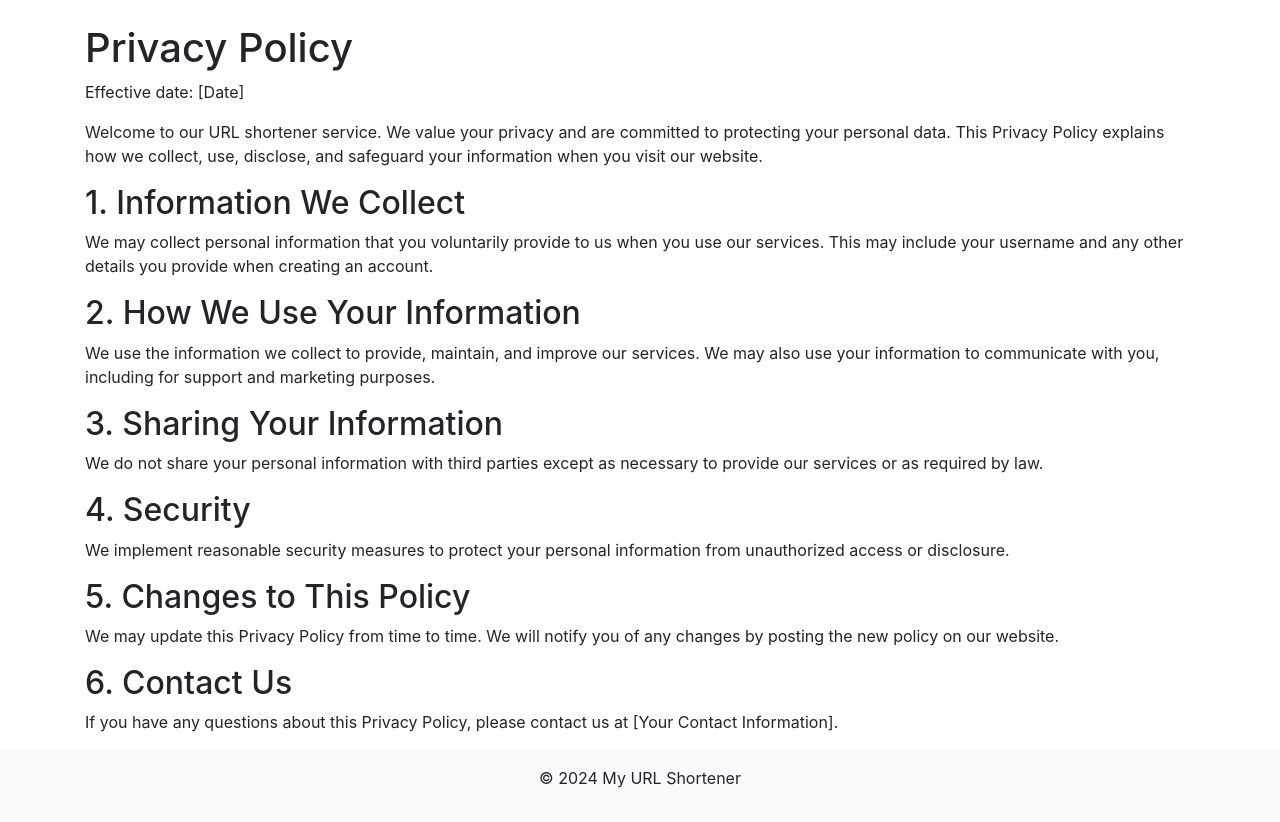
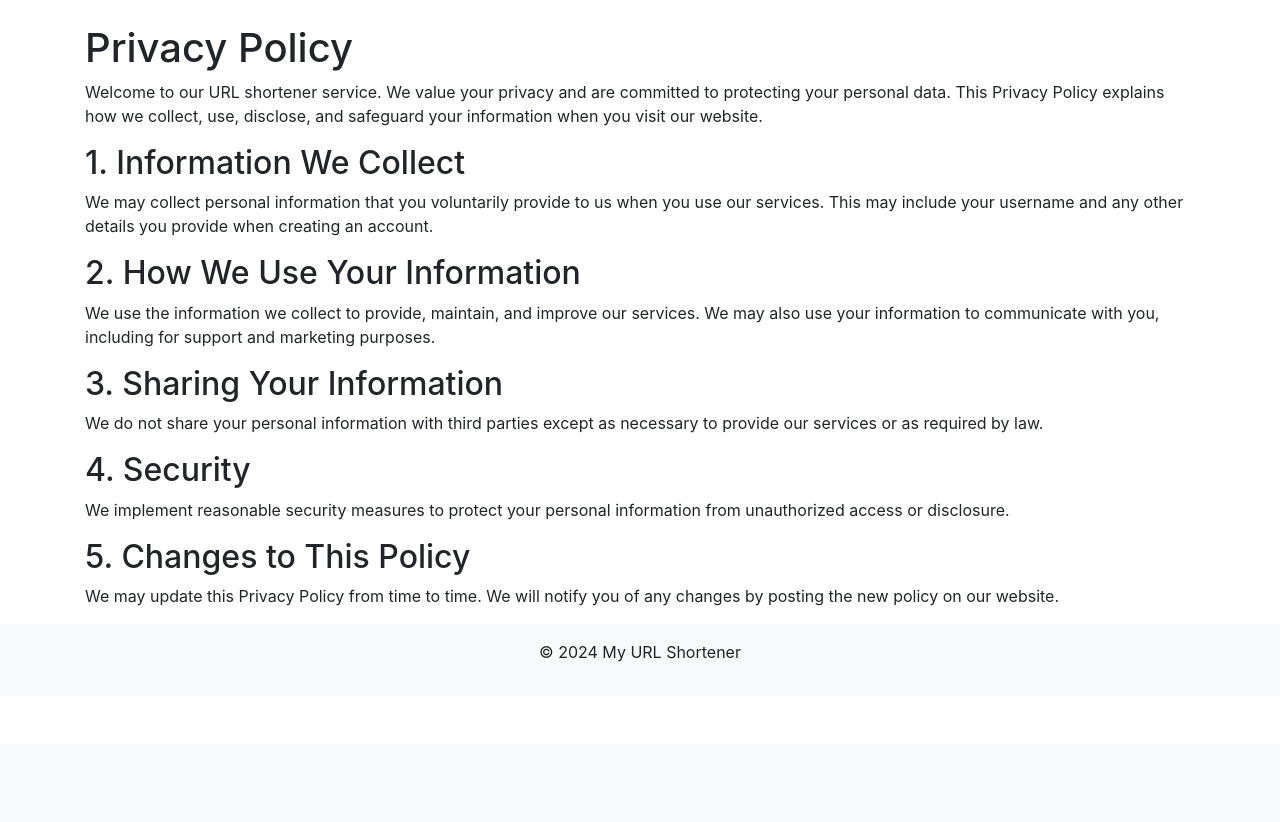
Before and after one commit to thrmk/url_shortener_free, a Flask app: page /privacy_policy in a window 1280 px wide. Shown: the part 56-878 px from the top of the page. After the commit the page ends 718 px from the top, so only its background shows below. Run offline with Flask 3, Linux system fonts and the light colour scheme; some libraries are stand-ins or nearby versions.

Commit message:
Edited privacy_policy

```diff
--- a/templates/privacy_policy.html
+++ b/templates/privacy_policy.html
@@ -4,7 +4,6 @@
 
 {% block content %}
 <h1>Privacy Policy</h1>
-<p>Effective date: [Date]</p>
 
 <p>Welcome to our URL shortener service. We value your privacy and are committed to protecting your personal data. This Privacy Policy explains how we collect, use, disclose, and safeguard your information when you visit our website.</p>
 
@@ -23,6 +22,4 @@
 <h2>5. Changes to This Policy</h2>
 <p>We may update this Privacy Policy from time to time. We will notify you of any changes by posting the new policy on our website.</p>
 
-<h2>6. Contact Us</h2>
-<p>If you have any questions about this Privacy Policy, please contact us at [Your Contact Information].</p>
 {% endblock %}
```
